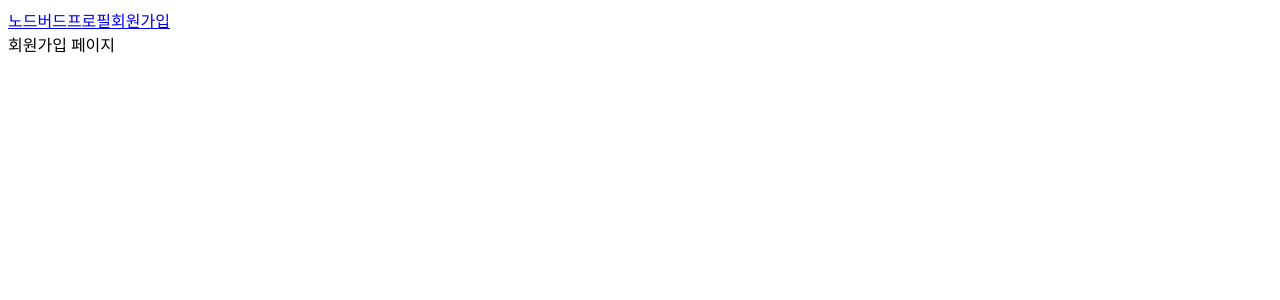
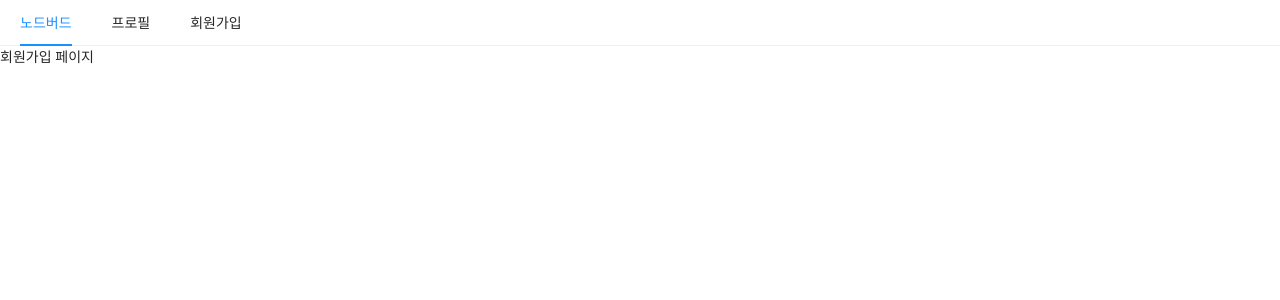
Before and after one commit to happy-sonday/react-node-sns, a Next.js app: page /signup in a window 1280 px wide. Shown: the top 300 px of the page. Built offline with nearby package versions, Linux system fonts and the light colour scheme.

Commit message:
antd 적용과 next HEAD 태그 사용

```diff
--- a/components/AppLayout.js
+++ b/components/AppLayout.js
@@ -1,19 +1,27 @@
+import React from "react";
 import PropTypes from "prop-types";
 import Link from "next/link";
+import { Menu } from "antd";
 const AppLayout = ({ children }) => {
   return (
     <div>
-      <div>
+      <Menu mode="horizontal">
+        <Menu.Item>
           <Link href="/">
             <a>노드버드</a>
           </Link>
+        </Menu.Item>
+        <Menu.Item>
           <Link href="/profile">
             <a>프로필</a>
           </Link>
+        </Menu.Item>
+        <Menu.Item>
           <Link href="/signup">
             <a>회원가입</a>
           </Link>
-      </div>
+        </Menu.Item>
+      </Menu>
       {children}
     </div>
   );
--- a/package.json
+++ b/package.json
@@ -9,9 +9,12 @@
   "author": "",
   "license": "ISC",
   "dependencies": {
+    "@ant-design/icons": "^4.6.3",
+    "antd": "^4.16.13",
     "next": "^9.5.5",
     "react": "^17.0.2",
-    "react-dom": "^17.0.2"
+    "react-dom": "^17.0.2",
+    "styled-components": "^5.3.0"
   },
   "devDependencies": {
     "eslint": "^7.32.0",
--- /dev/null
+++ b/pages/_app.js
@@ -0,0 +1,24 @@
+//NOTE: 공통으로 적용되는 설정 작성
+import React from "react";
+import PropTypes from "prop-types";
+import "antd/dist/antd.css";
+import Head from "next/head";
+
+//NOTE: props 자리인데 구조분해로 Component를 가져옴 props.Component
+const App = ({ Component }) => {
+  return (
+    <>
+      <Head>
+        <meata charSet="UTF-8" />
+        <title>node-sns</title>
+      </Head>
+      <Component />
+    </>
+  );
+};
+
+App.propTypes = {
+  Component: PropTypes.elementType.isRequired,
+};
+
+export default App;
--- a/pages/signup.js
+++ b/pages/signup.js
@@ -1,11 +1,17 @@
 import React from "react";
 import AppLayout from "../components/AppLayout";
+import Head from "next/head";
 
 const Signup = () => {
   return (
-    <AppLayout>
-      <div>회원가입 페이지</div>
-    </AppLayout>
+    <>
+      <Head>
+        <title>회원가입 | node-sns</title>
+      </Head>
+      <AppLayout>
+        <div>회원가입 페이지</div>
+      </AppLayout>
+    </>
   );
 };
 
```
Also changed, not shown: pages/profile.js (+9 -3 lines), 1 other file (tests, documents, lock files or other folders). Lines whose indentation alone changed are shown as unchanged.
